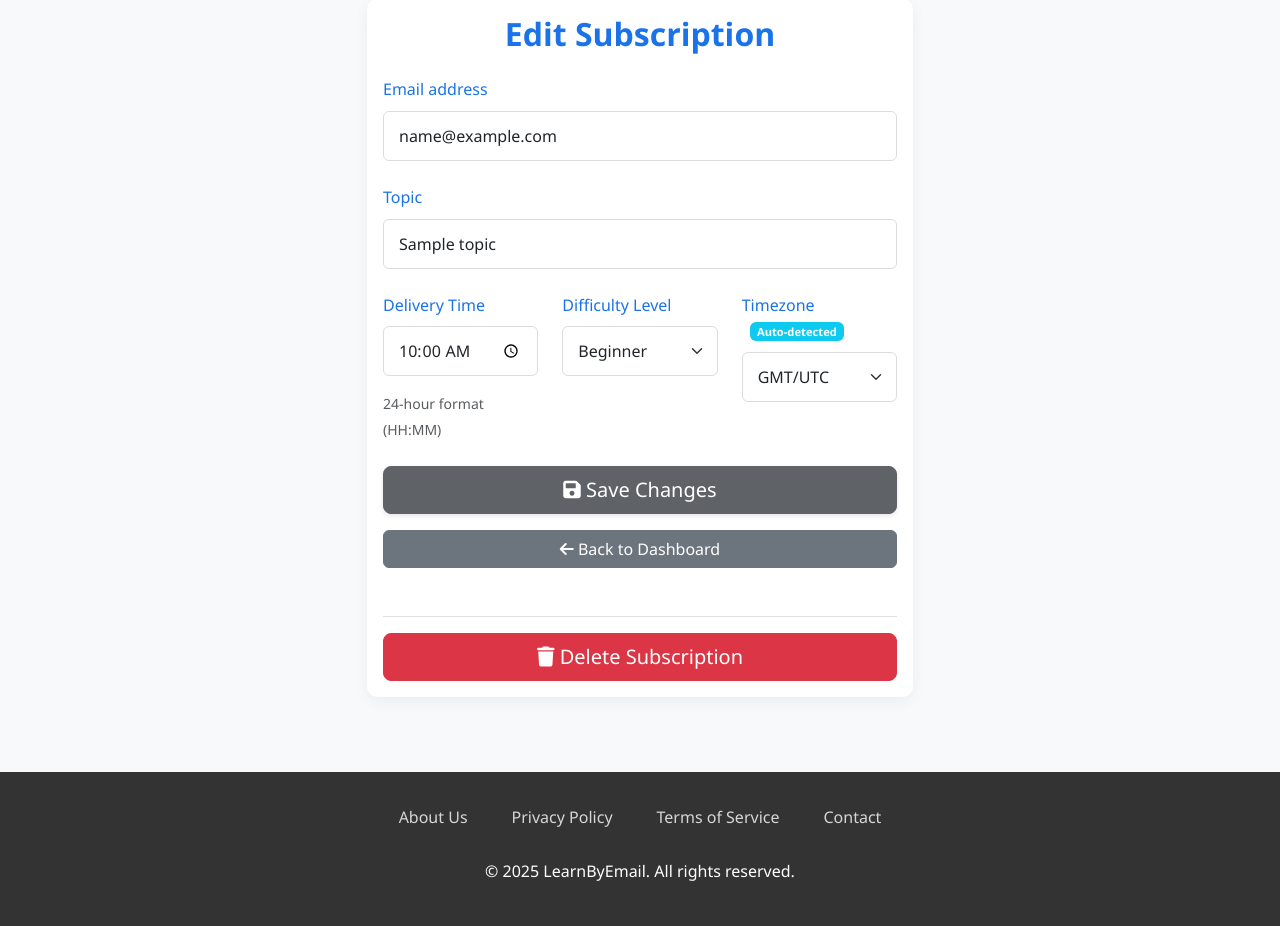
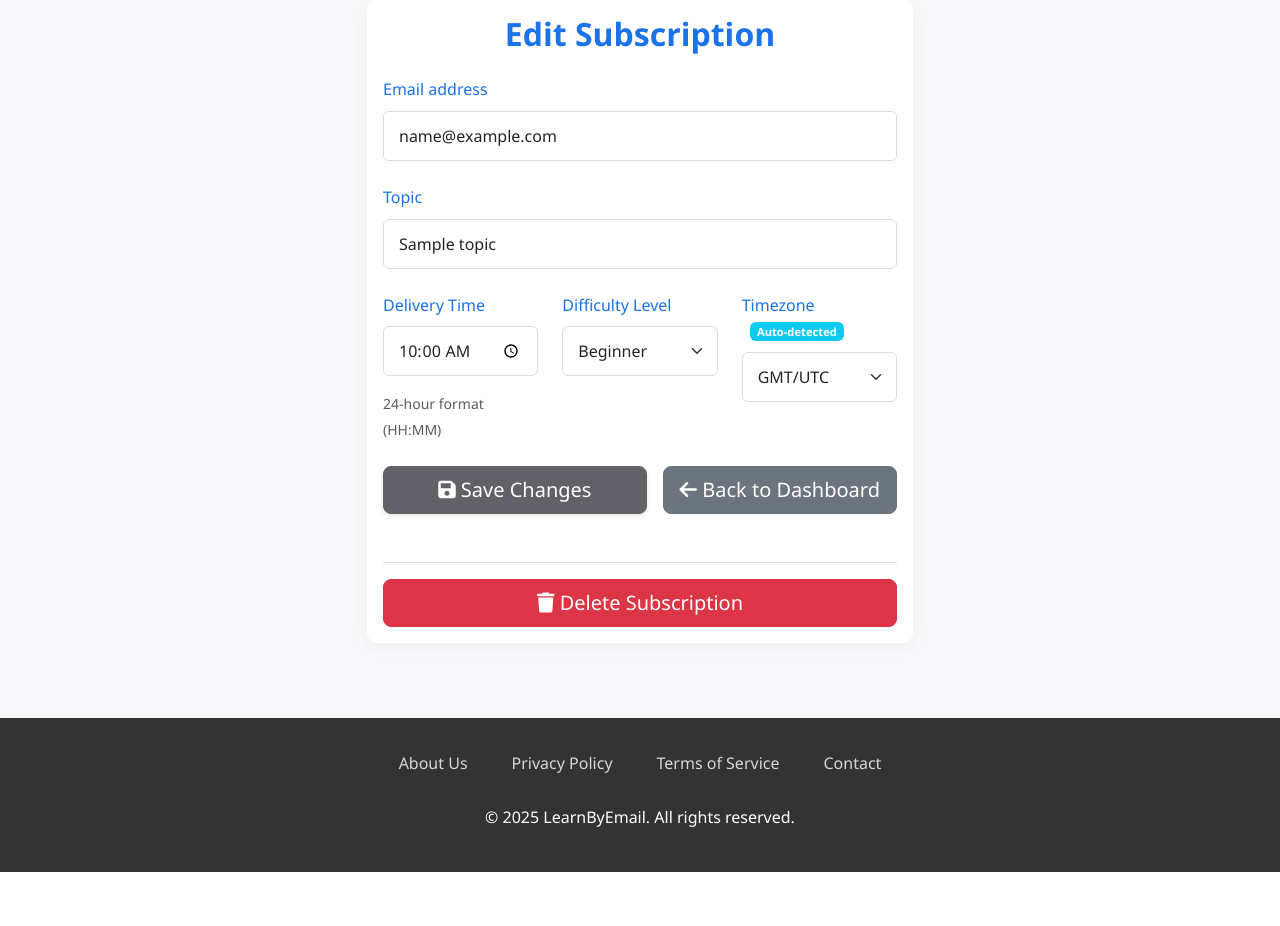
Before and after one commit to vishalsachdev/LearnByEmail, a FastAPI app: template app/templates/edit_subscription.html in a window 1280 px wide. Shown: the part 119-1045 px from the top of the page. After the commit the page ends 991 px from the top, so only its background shows below. Run offline with FastAPI, Linux system fonts and the light colour scheme; the template is opened without the code that fills it: most values are stand-ins (such as "Sample title", 1, 10 or a date in 2020); parts of the project's set-up code (start-up, migrations or seed data) failed here and were passed over.

Commit message:
Improve button styling and layout in edit subscription form

```diff
--- a/app/templates/edit_subscription.html
+++ b/app/templates/edit_subscription.html
@@ -55,11 +55,11 @@
                         </div>
                     </div>
 
-                    <div class="d-grid gap-3">
-                        <button type="submit" class="btn btn-primary btn-lg">
+                    <div class="d-flex gap-3">
+                        <button type="submit" class="btn btn-primary btn-lg flex-grow-1">
                             <i class="fas fa-save"></i> Save Changes
                         </button>
-                        <a href="{{ url_for('dashboard') }}" class="btn btn-secondary">
+                        <a href="{{ url_for('dashboard') }}" class="btn btn-secondary btn-lg">
                             <i class="fas fa-arrow-left"></i> Back to Dashboard
                         </a>
                     </div>
```
